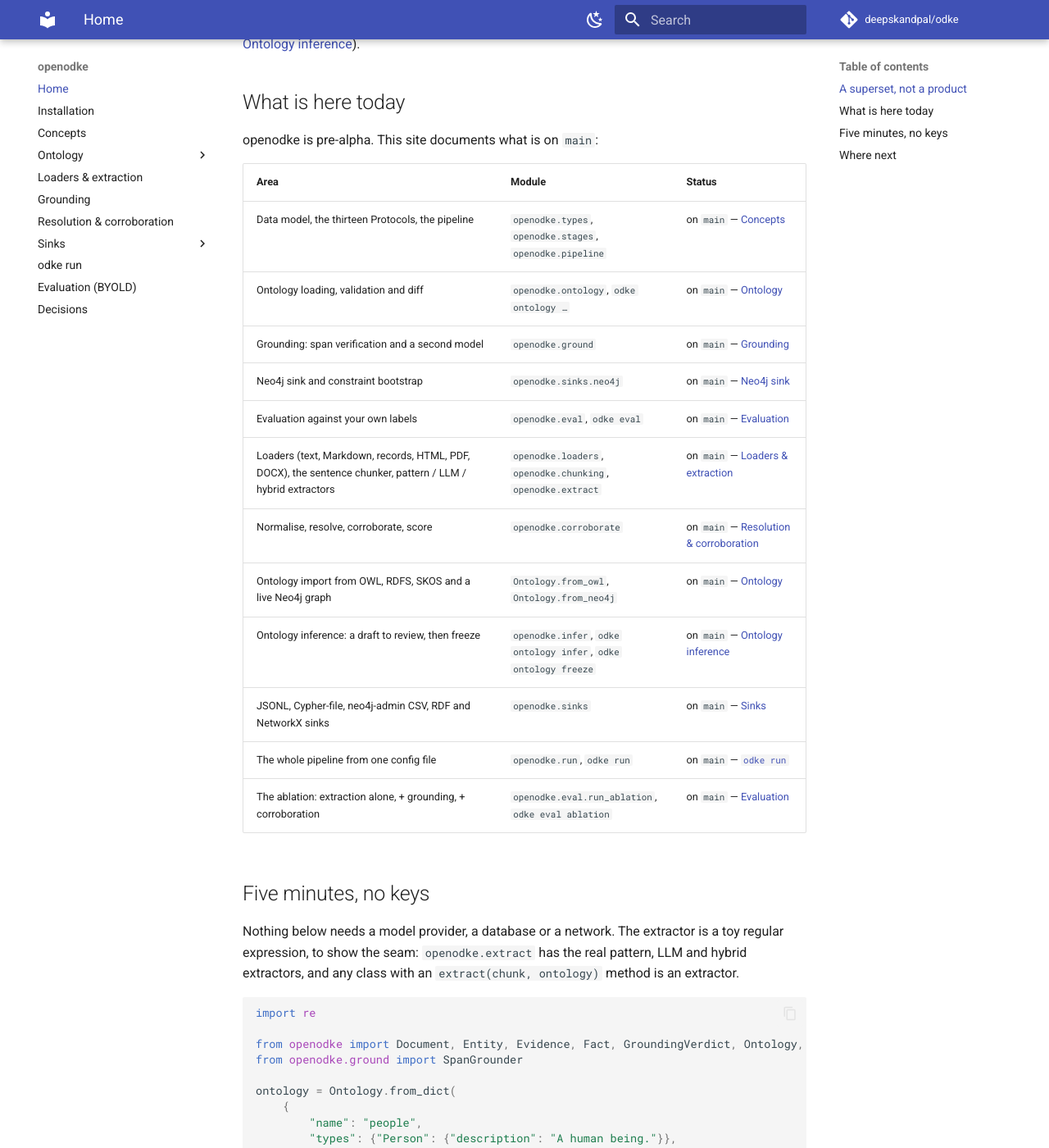
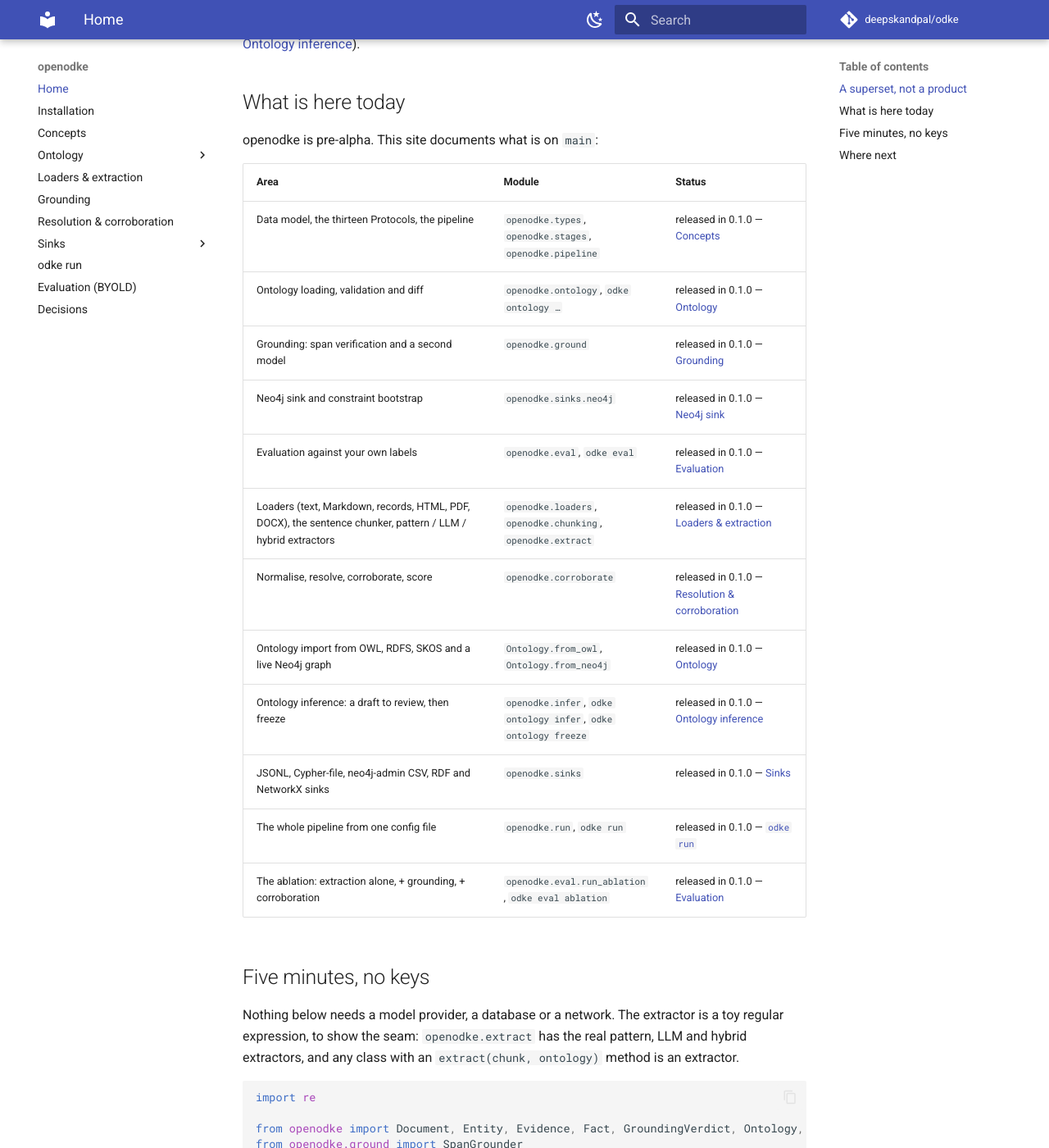
Before and after one commit to deepskandpal/odke, an MkDocs documentation site: the page built from docs/index.md, in a window 1280 px wide and 1400 px high, scrolled down 921 px. Shown: the whole window at 82% size. Built offline with MkDocs 1.6.1 and Material for MkDocs 9.7.7, drawn with Linux system fonts in a browser that asks for light colours; comment, search, counter and statistics services are not loaded.

Commit message:
docs: README, docs, ROADMAP and CONTRIBUTING current for openodke 0.1.0
The live site and README still said openodke was not on PyPI and that the
release waited on Trusted Publishing. Install from PyPI, mark M5, M7 and v0.2
as shipped in 0.1.0, and document the protected-main rule and release steps.

Co-Authored-By: Claude Opus 5 (1M context) <noreply@anthropic.com>
Claude-Session: https://claude.ai/code/session_01SEuUCnmKejbcVpSooL8wxy

```diff
--- a/docs/index.md
+++ b/docs/index.md
@@ -63,18 +63,18 @@ openodke is pre-alpha. This site documents what is on `main`:
 
 | Area | Module | Status |
 |---|---|---|
-| Data model, the thirteen Protocols, the pipeline | `openodke.types`, `openodke.stages`, `openodke.pipeline` | on `main` — [Concepts](concepts.md) |
-| Ontology loading, validation and diff | `openodke.ontology`, `odke ontology …` | on `main` — [Ontology](ontology.md) |
-| Grounding: span verification and a second model | `openodke.ground` | on `main` — [Grounding](grounding.md) |
-| Neo4j sink and constraint bootstrap | `openodke.sinks.neo4j` | on `main` — [Neo4j sink](neo4j.md) |
-| Evaluation against your own labels | `openodke.eval`, `odke eval` | on `main` — [Evaluation](evaluation.md) |
-| Loaders (text, Markdown, records, HTML, PDF, DOCX), the sentence chunker, pattern / LLM / hybrid extractors | `openodke.loaders`, `openodke.chunking`, `openodke.extract` | on `main` — [Loaders & extraction](loaders-and-extraction.md) |
-| Normalise, resolve, corroborate, score | `openodke.corroborate` | on `main` — [Resolution & corroboration](resolution-and-corroboration.md) |
-| Ontology import from OWL, RDFS, SKOS and a live Neo4j graph | `Ontology.from_owl`, `Ontology.from_neo4j` | on `main` — [Ontology](ontology.md#importing-a-schema-you-already-have) |
-| Ontology inference: a draft to review, then freeze | `openodke.infer`, `odke ontology infer`, `odke ontology freeze` | on `main` — [Ontology inference](inference.md) |
-| JSONL, Cypher-file, neo4j-admin CSV, RDF and NetworkX sinks | `openodke.sinks` | on `main` — [Sinks](sinks.md) |
-| The whole pipeline from one config file | `openodke.run`, `odke run` | on `main` — [`odke run`](run.md) |
-| The ablation: extraction alone, + grounding, + corroboration | `openodke.eval.run_ablation`, `odke eval ablation` | on `main` — [Evaluation](evaluation.md#ablation) |
+| Data model, the thirteen Protocols, the pipeline | `openodke.types`, `openodke.stages`, `openodke.pipeline` | released in 0.1.0 — [Concepts](concepts.md) |
+| Ontology loading, validation and diff | `openodke.ontology`, `odke ontology …` | released in 0.1.0 — [Ontology](ontology.md) |
+| Grounding: span verification and a second model | `openodke.ground` | released in 0.1.0 — [Grounding](grounding.md) |
+| Neo4j sink and constraint bootstrap | `openodke.sinks.neo4j` | released in 0.1.0 — [Neo4j sink](neo4j.md) |
+| Evaluation against your own labels | `openodke.eval`, `odke eval` | released in 0.1.0 — [Evaluation](evaluation.md) |
+| Loaders (text, Markdown, records, HTML, PDF, DOCX), the sentence chunker, pattern / LLM / hybrid extractors | `openodke.loaders`, `openodke.chunking`, `openodke.extract` | released in 0.1.0 — [Loaders & extraction](loaders-and-extraction.md) |
+| Normalise, resolve, corroborate, score | `openodke.corroborate` | released in 0.1.0 — [Resolution & corroboration](resolution-and-corroboration.md) |
+| Ontology import from OWL, RDFS, SKOS and a live Neo4j graph | `Ontology.from_owl`, `Ontology.from_neo4j` | released in 0.1.0 — [Ontology](ontology.md#importing-a-schema-you-already-have) |
+| Ontology inference: a draft to review, then freeze | `openodke.infer`, `odke ontology infer`, `odke ontology freeze` | released in 0.1.0 — [Ontology inference](inference.md) |
+| JSONL, Cypher-file, neo4j-admin CSV, RDF and NetworkX sinks | `openodke.sinks` | released in 0.1.0 — [Sinks](sinks.md) |
+| The whole pipeline from one config file | `openodke.run`, `odke run` | released in 0.1.0 — [`odke run`](run.md) |
+| The ablation: extraction alone, + grounding, + corroboration | `openodke.eval.run_ablation`, `odke eval ablation` | released in 0.1.0 — [Evaluation](evaluation.md#ablation) |
 
 ## Five minutes, no keys
 
```
Also changed, not shown: CONTRIBUTING.md (+19 -0 lines), README.md (+14 -13 lines), ROADMAP.md (+16 -13 lines), docs/installation.md (+9 -8 lines), docs/run.md (+1 -1 lines), examples/e2e/README.md (+2 -2 lines), 1 other file.
